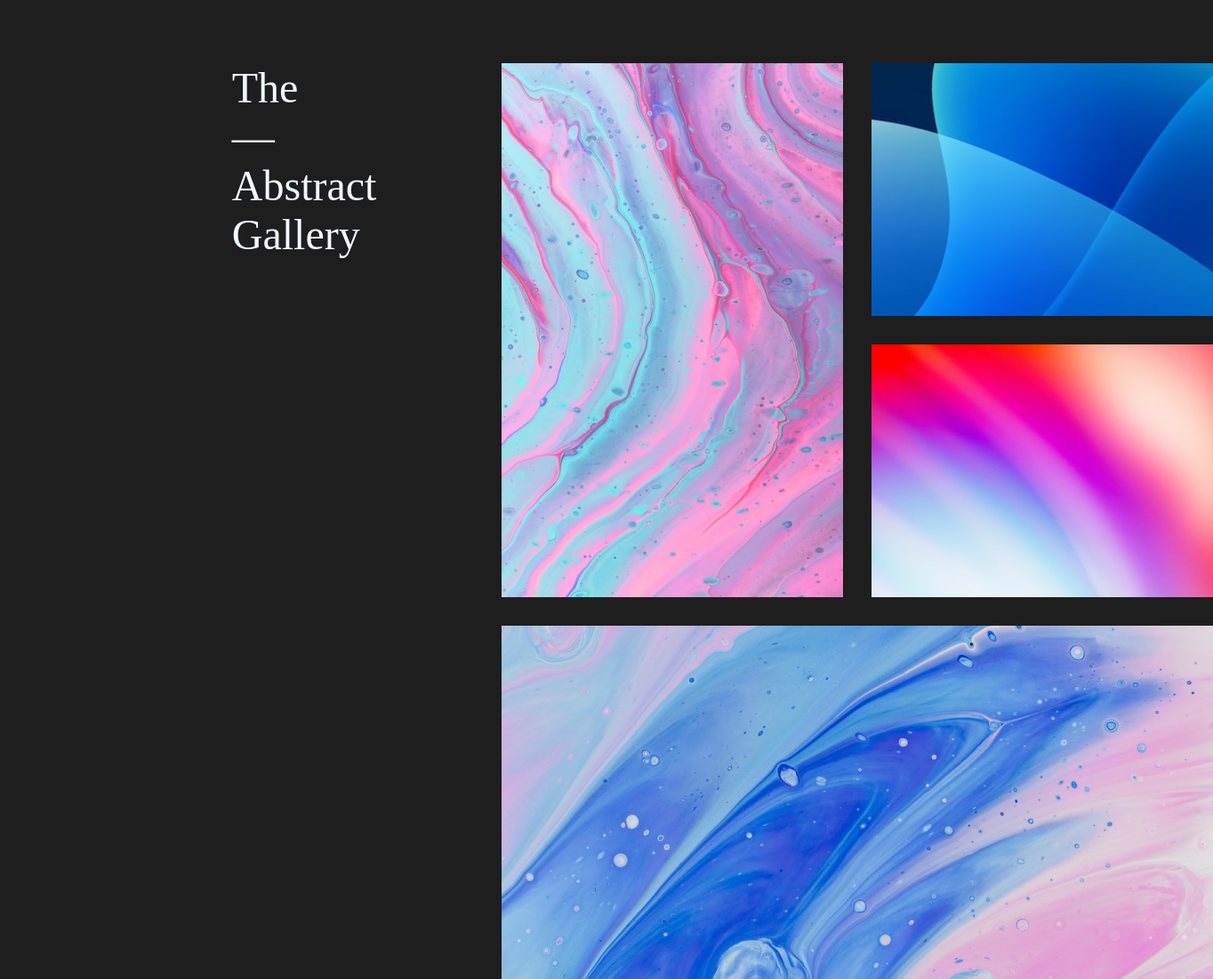
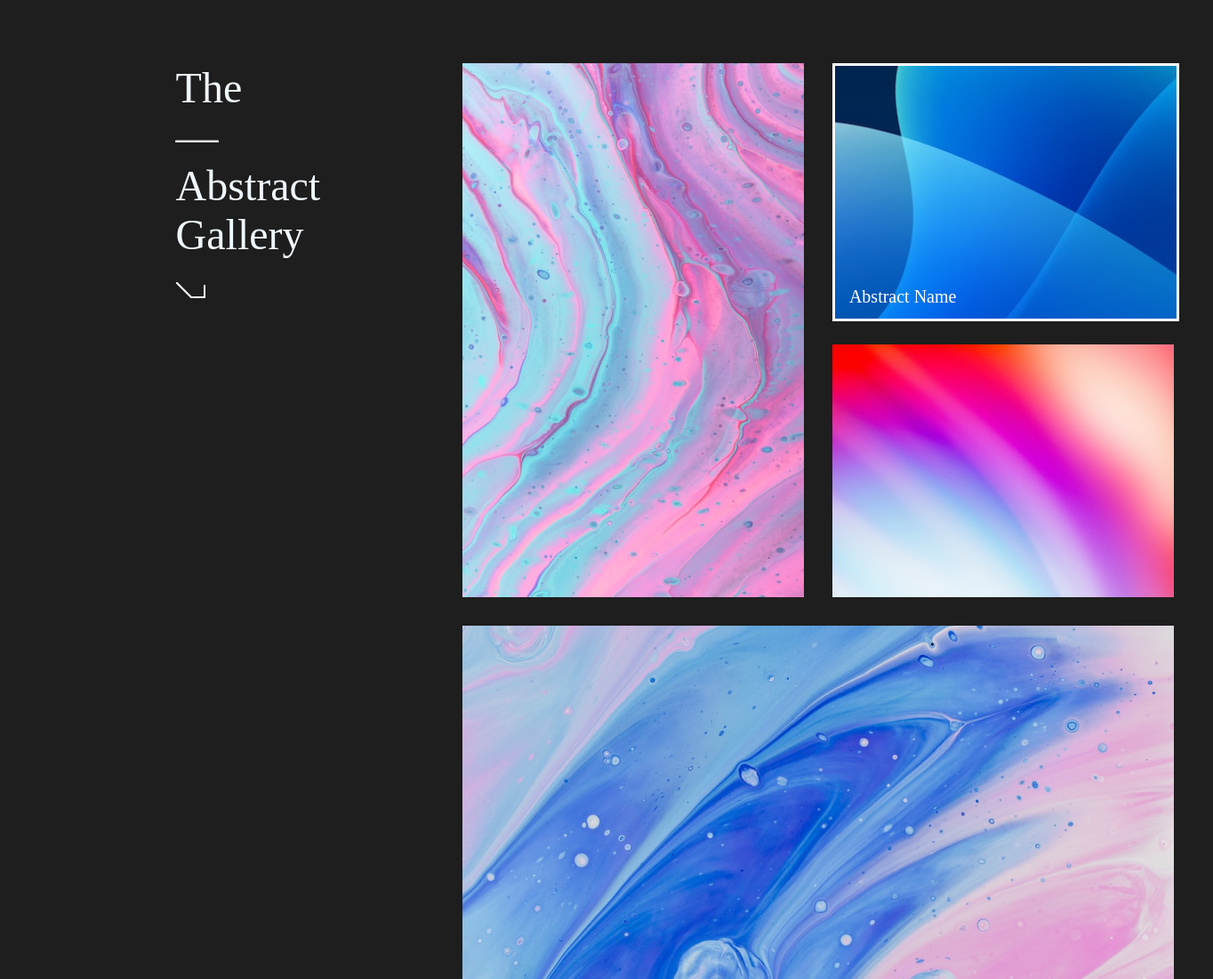
Before and after one commit to mayaralv3s/atividade4-Web-I, a plain HTML site: page index.html in a window 1280 px wide. Shown: the top 1100 px of the page at 89% size, 1364 px wide, since content can reach past the window. Drawn offline with Linux system fonts and the light colour scheme.

Commit message:
versão final

```diff
--- a/index.html
+++ b/index.html
@@ -8,12 +8,12 @@
     <style>
         body{
             background-color: #1E1E1E;
+;
         }
-
         .corpo{
             display: grid;
             grid-template-columns: 30% 70%;
-            padding-left: 20%;
+            padding-left: 15%;
             padding-top: 5%;
             padding-bottom: 3%;
         }
@@ -22,7 +22,7 @@
             font-size: 48px;
             font-family: 'Hepta Slab';
             text-align: justify;
-            padding-right: 60%;
+            padding-right: 70%;
         }
         .imagem{
             display: grid;
@@ -32,12 +32,10 @@
             row-gap: 32px;
 
         }
-
         .img1{
             grid-row-start: 1;
             grid-row-end: span 2;
         }
-
         .img4, .img8{
             grid-column-start: 1;
             grid-column-end: span 2;
@@ -46,17 +44,33 @@
             grid-row-start: 4;
             grid-row-end: span 2;
         }
-
-    </style>
+        .img2{
+            border: solid 3px #ffff;
+        }
+        .text{
+            position: absolute;
+            margin-top: 250px;
+            margin-left: 435px;
+            font-size: 20px;
+            line-height: 25px;
+            font-family: 'Hepta Slab';
+            color: #ffff;
+        }
+        @media(min-width: 500px) and (max-width:1000px){
+            body{display: block;}
+        }
+        </style>
 </head>
 <body>
     <div class="corpo">
         <div class="titulo">The —
             Abstract
-            Gallery</div>
+            Gallery
+        <div><img src="imgs/Vector1.png"><img src="imgs/Vector.png"></div>
+        </div>
         <div class="imagem">
             <img class="img1" src="imgs/img-here.png">
-            <img class="img2" src="imgs/img-here (1).png">
+            <img class="img2" src="imgs/img-here (1).png"><p class="text">Abstract Name</p>
             <img class="img3" src="imgs/img-here (2).png">
             <img class="img4" src="imgs/img-here (3).png">
             <img class="img5" src="imgs/img-here (4).png">
```
Also changed, not shown: imgs/Vector.png (added), imgs/Vector1.png (added).
